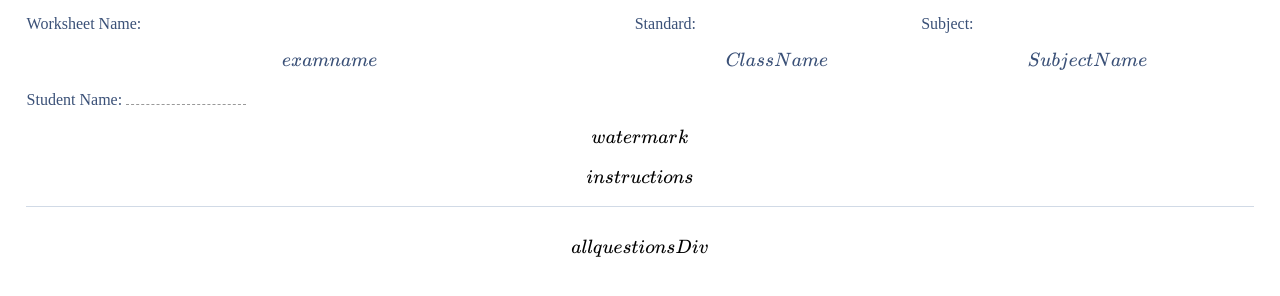
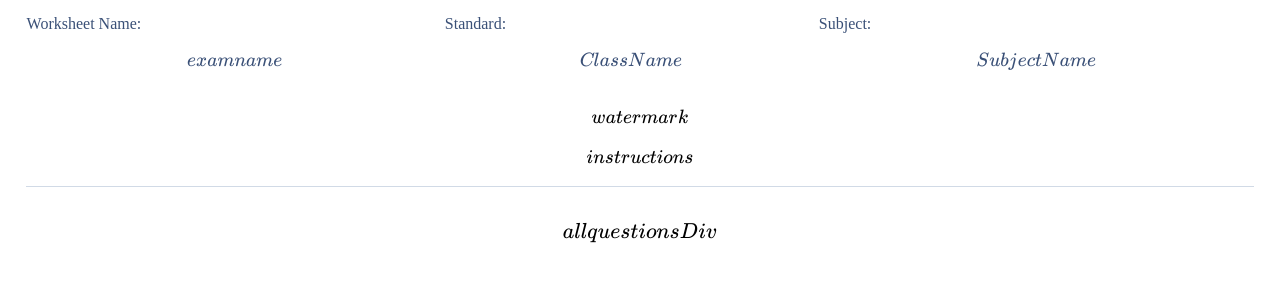
Before and after one commit to vishal1145/oyeexams-pdf, a website: page indexForWorksheet.html in a window 1280 px wide. Shown: the part 128-424 px from the top of the page. Drawn offline with nearby package versions, Linux system fonts and the light colour scheme.

Commit message:
fix: fixed pdf bugs

```diff
--- a/indexForWorksheet.html
+++ b/indexForWorksheet.html
@@ -458,10 +458,10 @@
                     <td style="border: none">Standard: $$ClassName$$</td>
                     <td style="border: none">Subject: $$SubjectName$$</td>
                 </tr>
-                <tr style="border: none">
+                <!-- <tr style="border: none">
                     <td style="border: none;">Student Name: <span style=" border-bottom: 1px dashed #999;min-width: 120px;
                         display: inline-block;"></span></td>
-                </tr>
+                </tr> -->
             </table>
 
         </div>
@@ -470,7 +470,12 @@
 
         $$watermark$$
         $$instructions$$
-        <div style="border-top: 1px solid #d1dae6; padding-top: 1%; page-break-after: always;display:block; clear:both;">
+        <div style="border-top: 1px solid #d1dae6; padding-top: 1%; page-break-after: always; clear:both;
+            font-size: 18px;
+            font-family: verdana;
+            line-height: 1.5; /* Increase line-height for spacing */
+            vertical-align: middle; /* Adjust vertical alignment */
+          ">
             $$allquestionsDiv$$
         </div>
     </div>
```
Also changed, not shown: index.js (+8 -3 lines).
